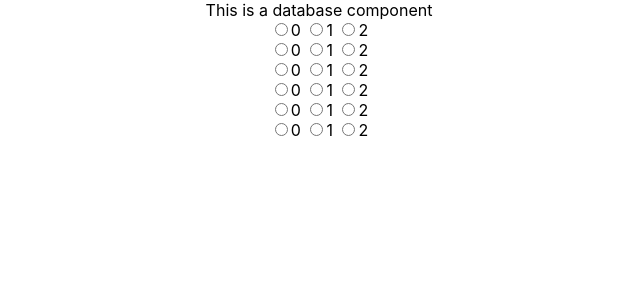
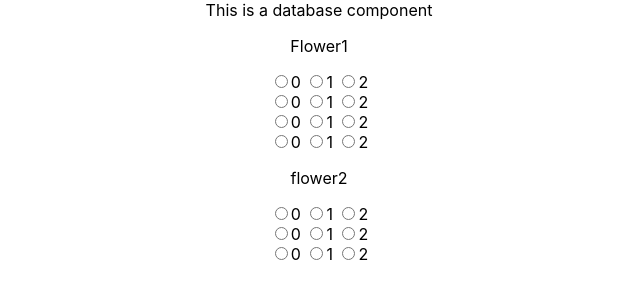
Before and after one commit to Quantaxer/AC-Flower-Genetic-Calculator, a React (Create React App) app in the folder frontend/: page / in a window 1280 px wide. Shown: the top 300 px of the page, without its empty margins (321-961 px from the left). Built offline with nearby package versions, Linux system fonts and the light colour scheme; no server answers.

Commit message:
Dynamically set number of genes

```diff
--- a/frontend/src/Components/BreedFlowers.js
+++ b/frontend/src/Components/BreedFlowers.js
@@ -6,8 +6,10 @@ class BreedFlowers extends Component {
   render() {
     return (
       <div className="Flowers">
-          <IndividualFlower/>
-          <IndividualFlower/>
+          <p>Flower1</p>
+          <IndividualFlower numOfGenes={4}/>
+          <p>flower2</p>
+          <IndividualFlower numOfGenes={3}/>
       </div>
     );
   }
--- a/frontend/src/Components/IndividualFlower.js
+++ b/frontend/src/Components/IndividualFlower.js
@@ -5,23 +5,29 @@ import GeneComponent from "./GeneComponent.js";
 class IndividualFlower extends Component {
   constructor(props) {
     super(props);
+
+    let geneMap = {};
+    for (let i = 0; i < this.props.numOfGenes; i++) {
+        geneMap[i] = -1;
+    }
+
     this.state = {
-      gene: 0,
+      listOfGenes: geneMap
     };
   }
 
   getGeneState = (flowerGene, geneIdentifier) => {
+    this.setState(prevState => {
+      let listOfGenes = Object.assign({}, prevState.listOfGenes);
+      listOfGenes[geneIdentifier] = flowerGene;
+      return {listOfGenes};
+    });
 
-    this.setState({
-      gene: flowerGene,
-    });
   };
   render() {
     return (
       <div className="IndividualFlower">
-        <GeneComponent getState={this.getGeneState} identifier={0}/>
-        <GeneComponent getState={this.getGeneState} identifier={1}/>
-        <GeneComponent getState={this.getGeneState} identifier={2}/>
+        {Array.from(Array(this.props.numOfGenes)).map((x, index) => <GeneComponent getState={this.getGeneState} identifier={index}/>)}
       </div>
     );
   }
```
